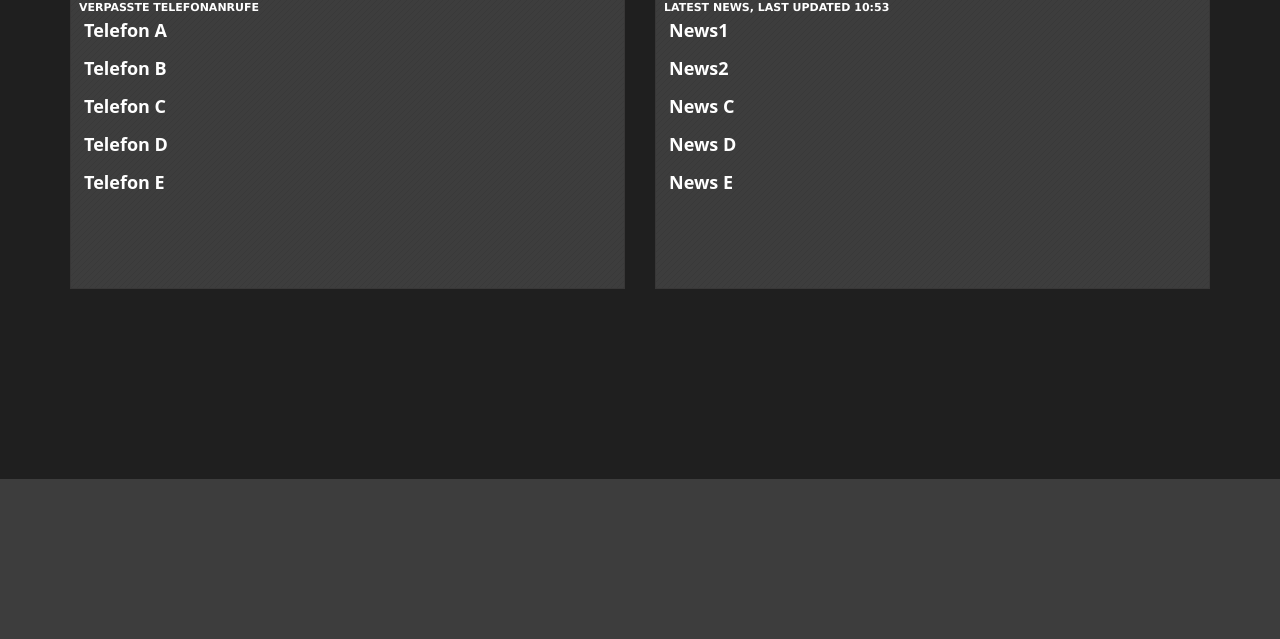
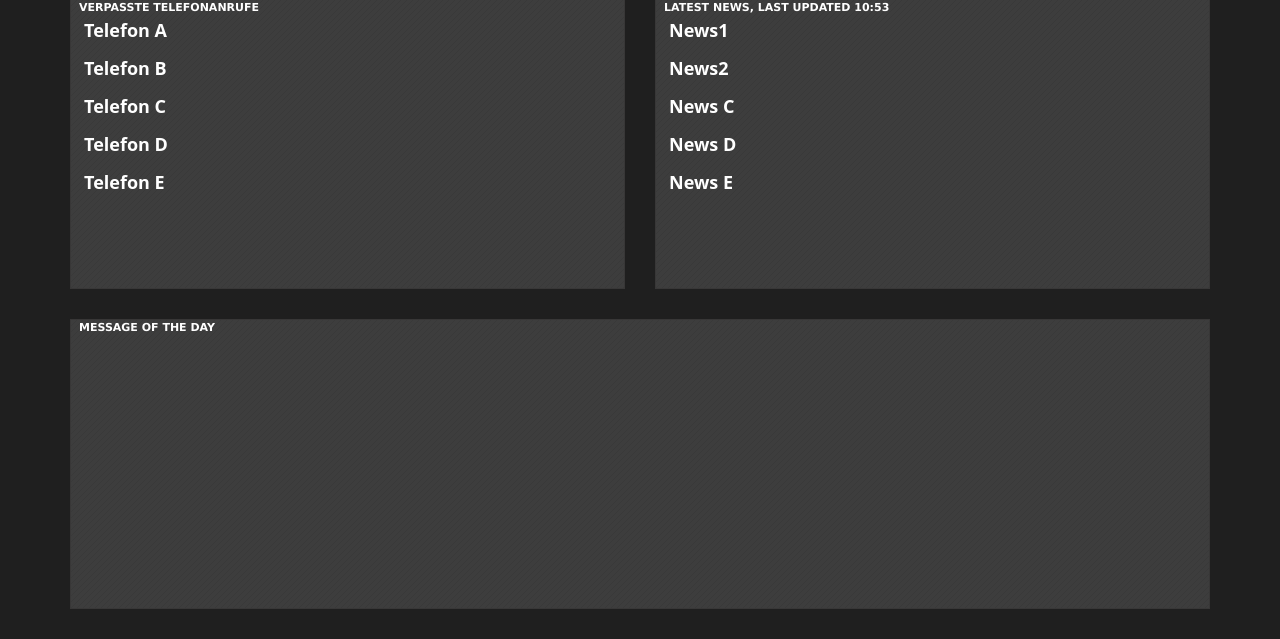
Before and after one commit to jzakotnik/optimat, a Flask app: page /dashboard in a window 1280 px wide. Shown: the part 321-960 px from the top of the page. Before the commit the page ends 800 px from the top, so only its background shows below. Run offline with Flask 2, Linux system fonts and the light colour scheme; some libraries are stand-ins or nearby versions.

Commit message:
updated dashboard layout

```diff
--- a/dashboard/templates/dashboard.html
+++ b/dashboard/templates/dashboard.html
@@ -52,13 +52,16 @@ News
 				<hr>
 				<div class="cont">
 					<p>
-						<bold>{{dashdata['fuel']}}</bold> | E10 Benzin</p>
+						<bold>{{dashdata['fuel']}}</bold> | E10 Benzin
+					</p>
 					<br>
 					<p>
-						<bold>{{dashdata['temperature']}}</bold> | Temperatur</p>
+						<bold>{{dashdata['temperature']}}</bold> | Temperatur
+					</p>
 					<br>
 					<p>
-						<bold>{{dashdata['traffic']}}</bold> | Verkehr</p>
+						<bold>{{dashdata['traffic']}}</bold> | Verkehr
+					</p>
 
 				</div>
 
@@ -120,6 +123,16 @@ News
 		</div>
 	</div>
 	<!-- /row -->
+	<div class="row">
+
+		<!-- LATEST NEWS BLOCK -->
+		<div class="col-sm-12 col-lg-12">
+			<div class="dash-unit">
+				<dtitle>Message of the day</dtitle>
+
+			</div>
+		</div>
+	</div>
 
 
 </div>
```
